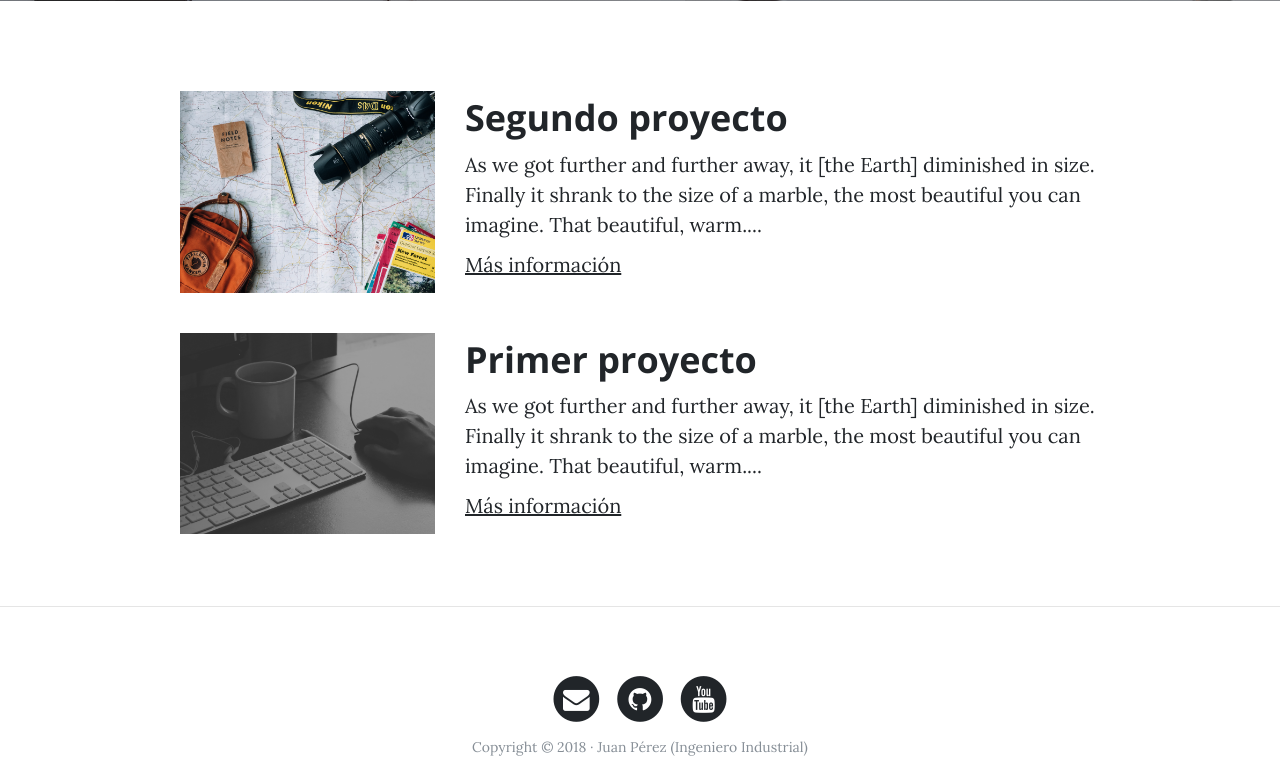
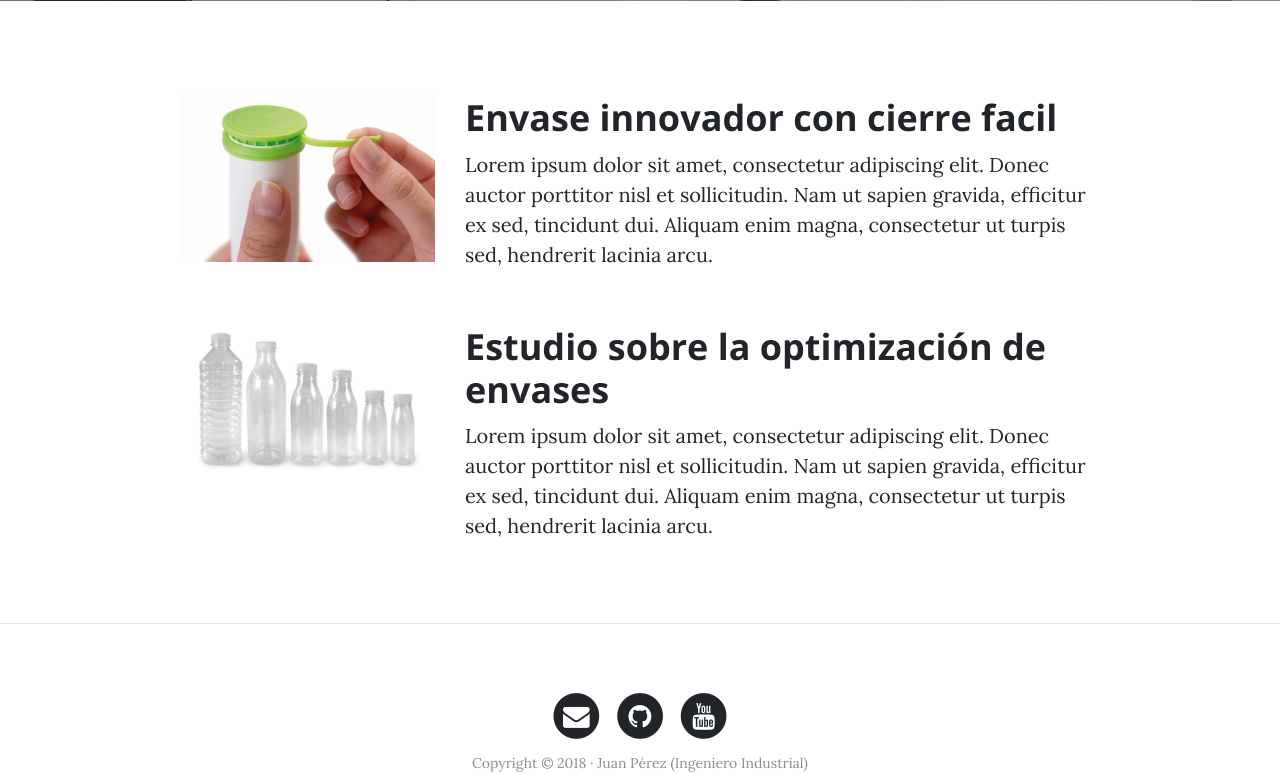
Before and after one commit to fcrespo8/webpersonal, a Django app: page /portfolio/ in a window 1280 px wide. Shown: the part 531-1305 px from the top of the page. Run offline with Django 4.2, Linux system fonts and the light colour scheme; data comes from the database, SQL or seed files in the repository; both versions use the stored data as it was after the commit; some libraries are stand-ins or nearby versions.

Commit message:
v29 projects add by admin and iterated by for in p/templates/porfolio

```diff
--- a/portfolio/templates/portfolio/portfolio.html
+++ b/portfolio/templates/portfolio/portfolio.html
@@ -11,26 +11,17 @@
 
 
 {% block content %}
+  {% for project in projects %}
     <!-- Proyecto -->
     <div class="row project">
       <div class="col-lg-3 col-md-4 offset-lg-1">
-    <img class="img-fluid" src="{% static 'core/img/about-bg.jpg' %}" alt="">
+        <img class="img-fluid" src="{{project.image.url}}" alt="">
       </div>
       <div class="col-lg-7 col-md-8">
-    <h2 class="section-heading title">Segundo proyecto</h2>
-    <p>As we got further and further away, it [the Earth] diminished in size. Finally it shrank to the size of a marble, the most beautiful you can imagine. That beautiful, warm....</p>
-    <p><a href="http://google.com">Más información</a></p>
+        <h2 class="section-heading title">{{project.title}}</h2>
+        <p>{{project.description}}</p>
+        {% comment %} <p><a href="http://google.com">Más información</a></p> {% endcomment %}
       </div>
     </div>
-<!-- Proyecto -->
-<div class="row project">
-  <div class="col-lg-3 col-md-4 offset-lg-1">
-    <img class="img-fluid" src="{% static 'core/img/home-bg.jpg' %}" alt="">
-  </div>
-  <div class="col-lg-7 col-md-8">
-    <h2 class="section-heading title">Primer proyecto</h2>
-    <p>As we got further and further away, it [the Earth] diminished in size. Finally it shrank to the size of a marble, the most beautiful you can imagine. That beautiful, warm....</p>
-    <p><a href="http://google.com">Más información</a></p>
-  </div>
-</div>
+  {% endfor %}
 {% endblock %}
--- a/portfolio/views.py
+++ b/portfolio/views.py
@@ -1,6 +1,8 @@
 from django.shortcuts import render
+from .models import Project
 
 # Create your views here.
 
 def portfolio(request):
-    return render(request, "portfolio/portfolio.html")
+    projects = Project.objects.all()
+    return render(request, "portfolio/portfolio.html", {'projects':projects})
```
Also changed, not shown: db.sqlite3, media/projects/cierre_k14Bz1y.jpg (added), media/projects/envase.jpg (added). Lines whose indentation alone changed are shown as unchanged.
